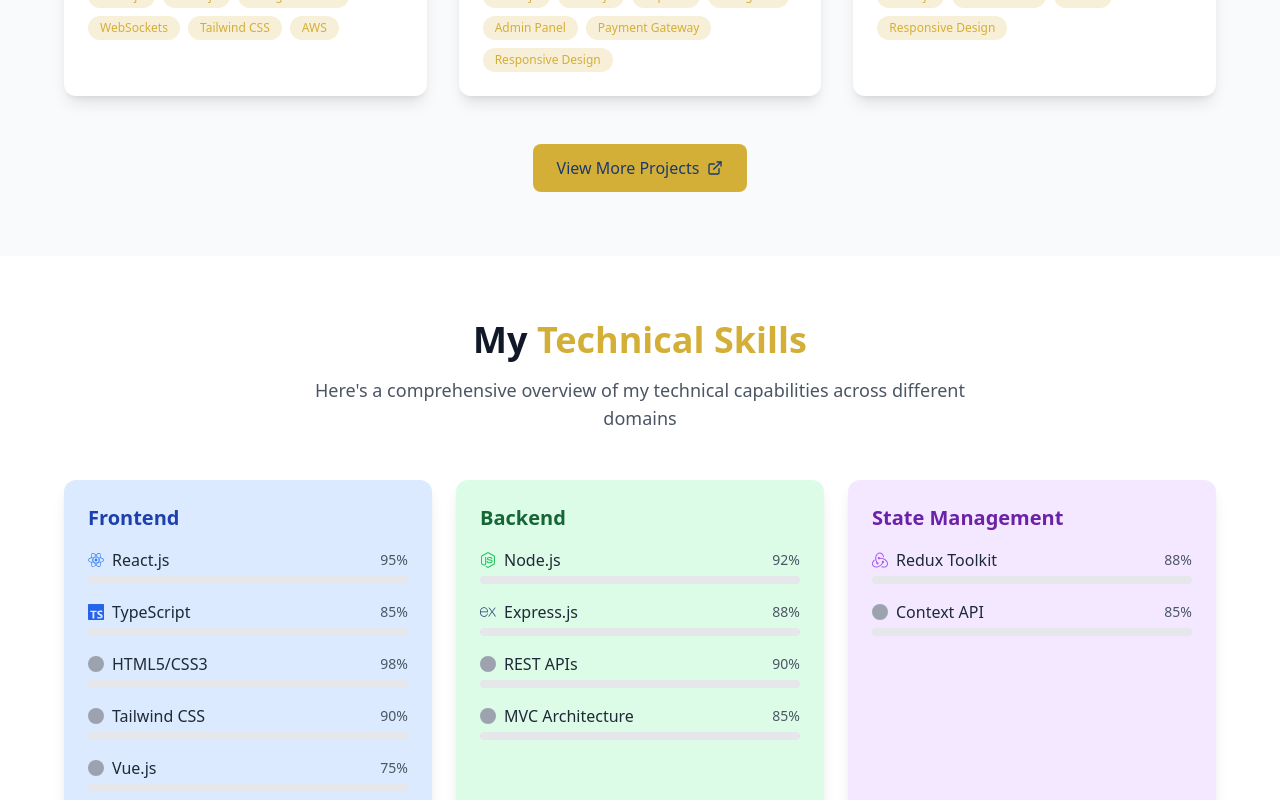
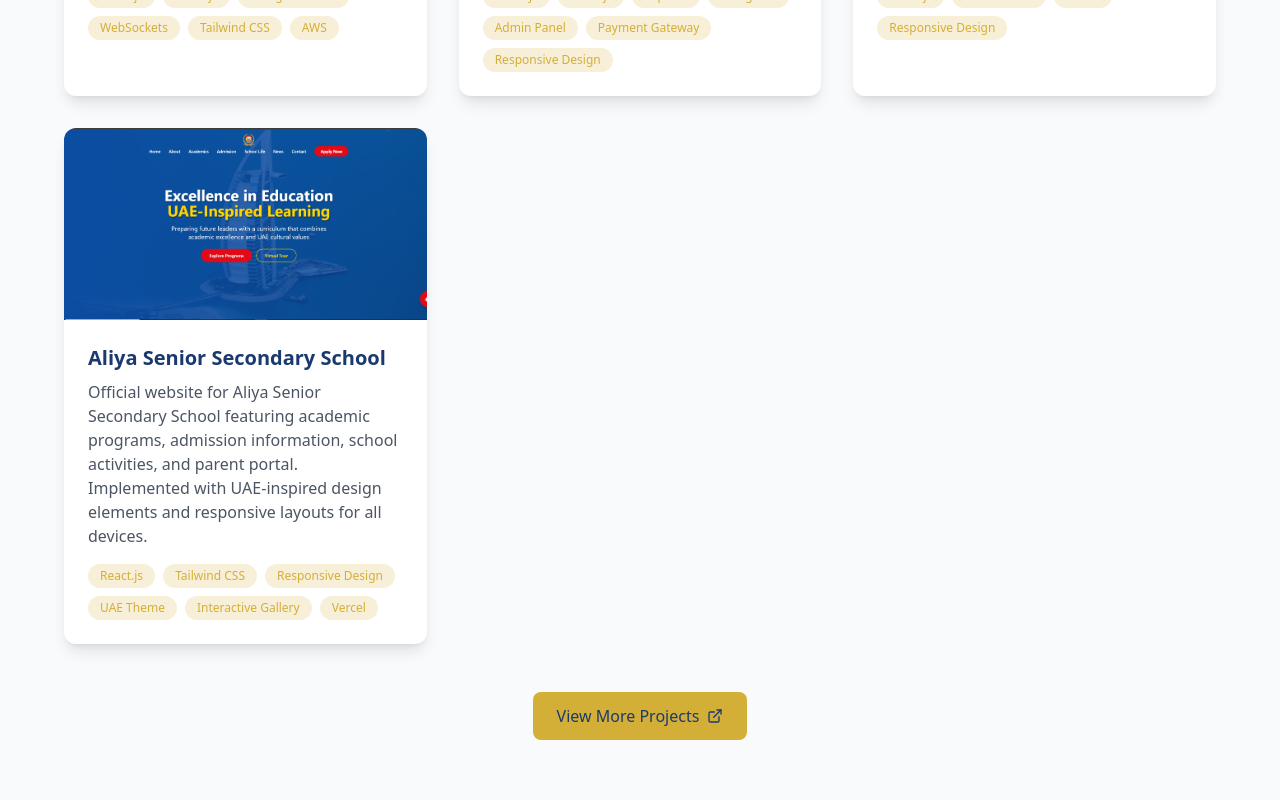
Before and after one commit to farhanparru/-My-Portfolio, a React (Create React App) app: page / in a window 1280 px wide. Shown: the part 1840-2640 px from the top of the page. Built offline with nearby package versions, Linux system fonts and the light colour scheme.

Commit message:
new project

```diff
--- a/src/components/Projects.jsx
+++ b/src/components/Projects.jsx
@@ -7,6 +7,7 @@
 import cloud from "../assets/cloudQlobeuu.png";
 import zealTours from '../assets/zealTourisamAGne.png'
 import everestTraders from '../assets/everset.png'
+import aliyaSchool from '../assets/school.png'
 // Project data
 const projectsData = [
 {
@@ -138,6 +139,40 @@
     "Interactive product showcase",
     "Admin dashboard for content management"
   ]
+},
+
+{
+  id: 7,
+  title: "Aliya Senior Secondary School",
+  shortTitle: "Aliya School",
+  description: "Official website for Aliya Senior Secondary School featuring academic programs, admission information, school activities, and parent portal. Implemented with UAE-inspired design elements and responsive layouts for all devices.",
+  tags: [
+    "React.js",
+    "Tailwind CSS",
+    "Responsive Design",
+    "UAE Theme",
+    "Interactive Gallery",
+    "Vercel"
+  ],
+  image: aliyaSchool, // Make sure to import this image
+  github: {
+    frontend: "https://github.com/farhanparru/Aliya-Senior-Secondary-School.git",
+    // Add backend if applicable
+  },
+  live: "https://shcool-project.vercel.app/", // Update with actual live URL
+  features: [
+    "UAE-inspired color scheme and design",
+    "Interactive photo gallery",
+    "Admission form with validation",
+    "Responsive mobile-first design",
+    "Academic program showcase",
+    "School management section",
+    "Principal's message section",
+    "Chatbot support system",
+    "Event calendar integration",
+    "Parent portal (if implemented)"
+  ],
+  specialNotes: "This project incorporates cultural elements from the UAE while serving an Indian educational institution, creating a unique fusion design approach. The implementation includes a custom chatbot for student/parent inquiries."
 }
 ];
 
```
Also changed, not shown: src/assets/school.png (added).
